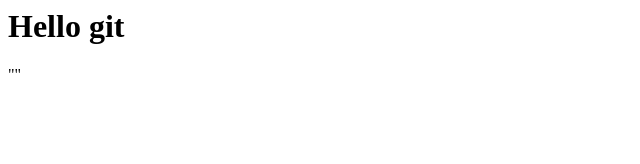
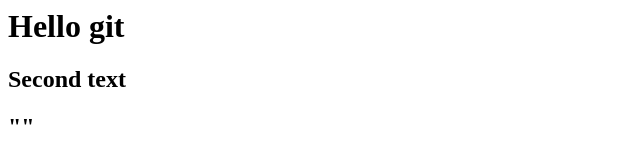
Before and after one commit to purna2581/firstgitrepo, a plain HTML site: page index.html in a window 1280 px wide. Shown: the whole page, without its empty margins (0-640 px from the left). Drawn offline with Linux system fonts and the light colour scheme.

Commit message:
second commit

```diff
--- a/index.html
+++ b/index.html
@@ -1,2 +1,3 @@
 <html>
-	<body><h1>Hello git</h1></body</htm>""
+	<body><h1>Hello git</h1>
+		<h2>Second text<h2></body</html>""
```
